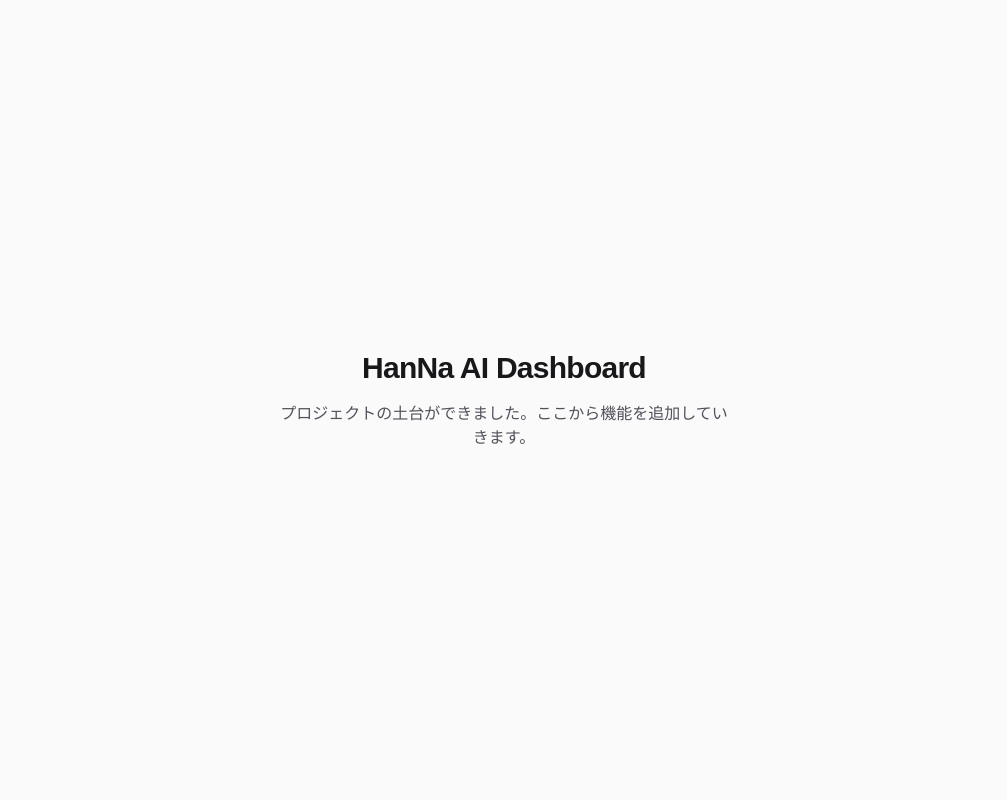
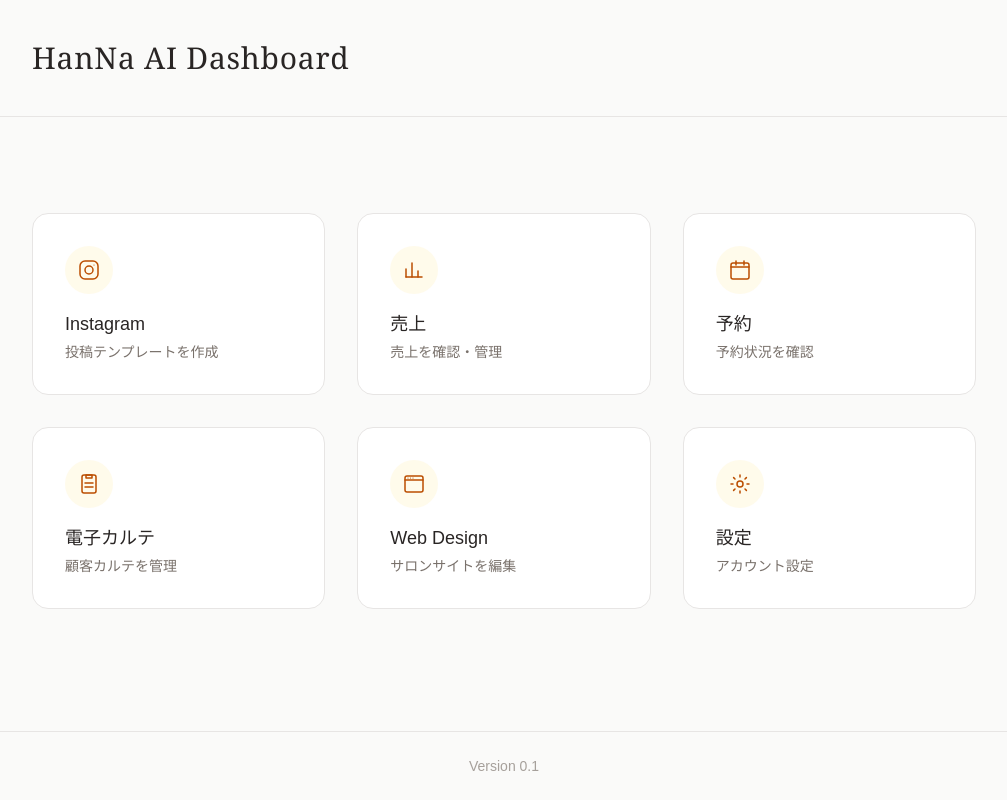
Before and after one commit to designhn924-web/hanna-ai-dashboard, a Next.js app: page / in a window 1280 px wide. Shown: the whole page, without its empty margins (136-1143 px from the left). Built offline with nearby package versions, Linux system fonts and the light colour scheme.

Commit message:
第6回 Dashboard UI完成

```diff
--- a/app/page.tsx
+++ b/app/page.tsx
@@ -1,14 +1,108 @@
+import Footer from "@/components/Footer";
+import Header from "@/components/Header";
+import MenuCard from "@/components/MenuCard";
+
+const iconProps = {
+  viewBox: "0 0 24 24",
+  fill: "none",
+  stroke: "currentColor",
+  strokeWidth: 1.5,
+  strokeLinecap: "round" as const,
+  strokeLinejoin: "round" as const,
+};
+
+const menuItems = [
+  {
+    title: "Instagram",
+    description: "投稿テンプレートを作成",
+    icon: (
+      <svg {...iconProps} className="h-6 w-6">
+        <rect x="3" y="3" width="18" height="18" rx="5" />
+        <circle cx="12" cy="12" r="4" />
+        <circle cx="17" cy="7" r="0.6" fill="currentColor" stroke="none" />
+      </svg>
+    ),
+  },
+  {
+    title: "売上",
+    description: "売上を確認・管理",
+    icon: (
+      <svg {...iconProps} className="h-6 w-6">
+        <path d="M4 19V11" />
+        <path d="M10 19V5" />
+        <path d="M16 19v-6" />
+        <path d="M4 19h16" />
+      </svg>
+    ),
+  },
+  {
+    title: "予約",
+    description: "予約状況を確認",
+    icon: (
+      <svg {...iconProps} className="h-6 w-6">
+        <rect x="3" y="5" width="18" height="16" rx="2" />
+        <path d="M3 9h18" />
+        <path d="M8 3v4" />
+        <path d="M16 3v4" />
+      </svg>
+    ),
+  },
+  {
+    title: "電子カルテ",
+    description: "顧客カルテを管理",
+    icon: (
+      <svg {...iconProps} className="h-6 w-6">
+        <rect x="5" y="3" width="14" height="18" rx="2" />
+        <path d="M9 3h6v3H9z" />
+        <path d="M8 11h8" />
+        <path d="M8 15h8" />
+      </svg>
+    ),
+  },
+  {
+    title: "Web Design",
+    description: "サロンサイトを編集",
+    icon: (
+      <svg {...iconProps} className="h-6 w-6">
+        <rect x="3" y="4" width="18" height="16" rx="2" />
+        <path d="M3 8h18" />
+        <circle cx="6" cy="6" r="0.6" fill="currentColor" stroke="none" />
+        <circle cx="8.5" cy="6" r="0.6" fill="currentColor" stroke="none" />
+        <circle cx="11" cy="6" r="0.6" fill="currentColor" stroke="none" />
+      </svg>
+    ),
+  },
+  {
+    title: "設定",
+    description: "アカウント設定",
+    icon: (
+      <svg {...iconProps} className="h-6 w-6">
+        <circle cx="12" cy="12" r="3" />
+        <path d="M12 3v2" />
+        <path d="M12 19v2" />
+        <path d="M3 12h2" />
+        <path d="M19 12h2" />
+        <path d="M5.6 5.6l1.4 1.4" />
+        <path d="M17 17l1.4 1.4" />
+        <path d="M18.4 5.6L17 7" />
+        <path d="M7 17l-1.4 1.4" />
+      </svg>
+    ),
+  },
+];
+
 export default function Home() {
   return (
-    <div className="flex flex-1 flex-col items-center justify-center bg-zinc-50 px-6 py-24 dark:bg-black">
-      <div className="flex flex-col items-center gap-4 text-center">
-        <h1 className="text-3xl font-semibold tracking-tight text-zinc-900 dark:text-zinc-50">
-          HanNa AI Dashboard
-        </h1>
-        <p className="max-w-md text-zinc-600 dark:text-zinc-400">
-          プロジェクトの土台ができました。ここから機能を追加していきます。
-        </p>
-      </div>
+    <div className="flex flex-1 flex-col bg-stone-50">
+      <Header />
+      <main className="mx-auto w-full max-w-5xl flex-1 px-6 py-16 sm:px-10 sm:py-24">
+        <div className="grid grid-cols-1 gap-6 sm:grid-cols-2 lg:grid-cols-3 lg:gap-8">
+          {menuItems.map((item) => (
+            <MenuCard key={item.title} {...item} />
+          ))}
+        </div>
+      </main>
+      <Footer />
     </div>
   );
 }
--- /dev/null
+++ b/components/Footer.tsx
@@ -0,0 +1,9 @@
+export default function Footer() {
+  return (
+    <footer className="border-t border-stone-200 bg-stone-50">
+      <div className="mx-auto max-w-5xl px-6 py-6 text-center sm:px-10">
+        <p className="text-sm text-stone-400">Version 0.1</p>
+      </div>
+    </footer>
+  );
+}
--- /dev/null
+++ b/components/Header.tsx
@@ -0,0 +1,11 @@
+export default function Header() {
+  return (
+    <header className="border-b border-stone-200 bg-stone-50">
+      <div className="mx-auto max-w-5xl px-6 py-8 sm:px-10 sm:py-10">
+        <h1 className="font-serif text-2xl tracking-wide text-stone-800 sm:text-3xl">
+          HanNa AI Dashboard
+        </h1>
+      </div>
+    </header>
+  );
+}
--- /dev/null
+++ b/components/MenuCard.tsx
@@ -0,0 +1,21 @@
+import type { ReactNode } from "react";
+
+type MenuCardProps = {
+  title: string;
+  description: string;
+  icon: ReactNode;
+};
+
+export default function MenuCard({ title, description, icon }: MenuCardProps) {
+  return (
+    <div className="group flex flex-col items-start gap-4 rounded-2xl border border-stone-200 bg-white p-8 transition-all duration-200 hover:-translate-y-0.5 hover:border-amber-200 hover:shadow-lg">
+      <div className="flex h-12 w-12 items-center justify-center rounded-full bg-amber-50 text-amber-700">
+        {icon}
+      </div>
+      <div>
+        <h2 className="text-lg font-medium text-stone-800">{title}</h2>
+        <p className="mt-1 text-sm text-stone-500">{description}</p>
+      </div>
+    </div>
+  );
+}
```
